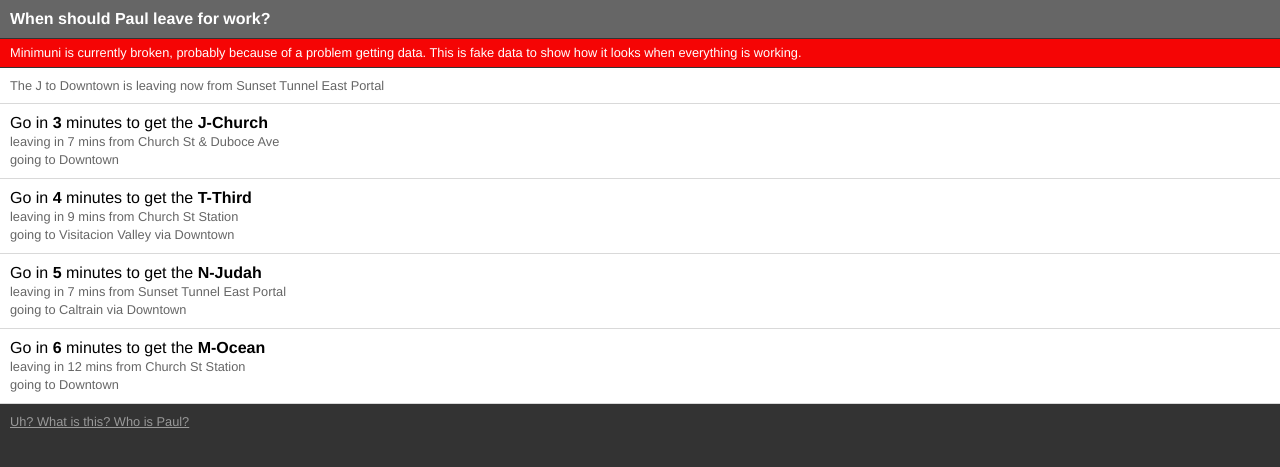
After one commit to paulhammond/minimuni, a Python web app: template templates/500.html in a window 1280 px wide. The commit adds this page. Shown: the top 467 px of the page. Run offline with Jinja, Linux system fonts and the light colour scheme; the template is opened without the code that fills it, so the values that code supplies are empty.

Commit message:
Some error handling

```diff
--- /dev/null
+++ b/templates/500.html
@@ -0,0 +1,37 @@
+{% extends "_layout.html" %}
+
+{% block title %}Error{% endblock %}
+
+{% block content %}
+<h1>When should Paul leave for work?</h1>
+<p class="error">Minimuni is currently broken, probably because of a problem getting data.
+This is fake data to show how it looks when everything is working.</p>
+<ul>
+
+      <li class="gone">
+        The J to  Downtown is leaving now from Sunset Tunnel East Portal
+      </li>
+      <li id="next">
+        Go in <b>3</b> minutes to get the <b>J-Church</b>
+        <br><small>leaving in 7 mins from Church St &amp; Duboce Ave
+        <br>going to  Downtown</small>
+      </li>
+      <li >Go in <b>4</b> minutes to get the <b>T-Third</b>
+        <br><small>leaving in 9 mins from Church St Station
+        <br>going to  Visitacion Valley via Downtown</small>
+      </li>
+      <li >Go in <b>5</b> minutes to get the <b>N-Judah</b>
+        <br><small>leaving in 7 mins from Sunset Tunnel East Portal
+        <br>going to  Caltrain via Downtown</small>
+      </li>
+      <li >Go in <b>6</b> minutes to get the <b>M-Ocean</b>
+        <br><small>leaving in 12 mins from Church St Station
+        <br>going to  Downtown</small>
+      </li>
+
+</ul>
+<p class="about"><a href="/about/">Uh? What is this? Who is Paul?</a></p>
+
+  </div>
+
+{% endblock %}
--- a/templates/_layout.html
+++ b/templates/_layout.html
@@ -37,6 +37,13 @@
       color:#999999;
     }
 
+    p.error {
+      font-size:80%;
+      background:#F50505;
+      color:#FFFFFF;
+      border-bottom:1px solid #333333;
+    }
+
     a {
       color: #999999;
     }
```
Also changed, not shown: main.py (+18 -2 lines), templates/404.html (added, +9 -0 lines).
